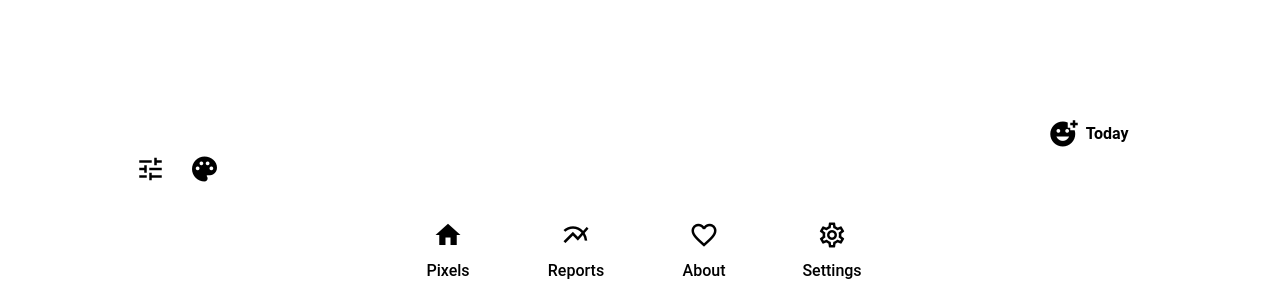
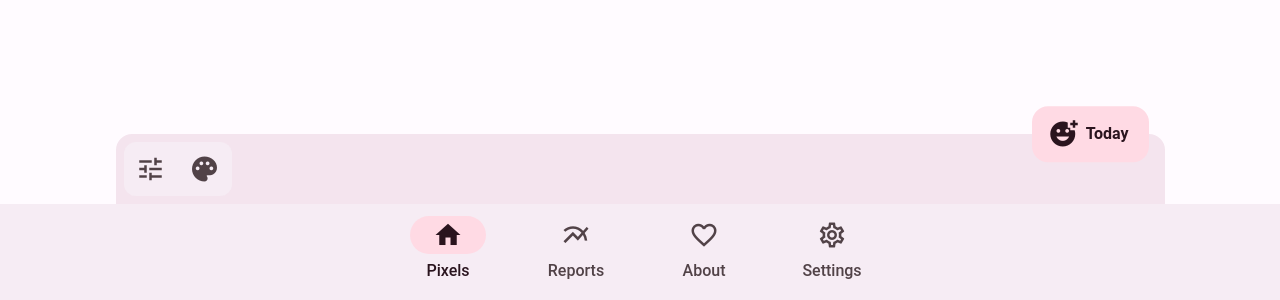
Before and after one commit to resultfulness/pixels-web, a SvelteKit app: page / in a window 1280 px wide. Shown: the part 500-800 px from the top of the page. Built offline with nearby package versions, Linux system fonts and the light colour scheme; a small style sheet from the web is missing.

Commit message:
fix typo breaking light mode

```diff
--- a/src/app.css
+++ b/src/app.css
@@ -1,4 +1,4 @@
-j:root {
+:root {
   color-scheme: light;
 
   --clr-text: #21191c;
```
